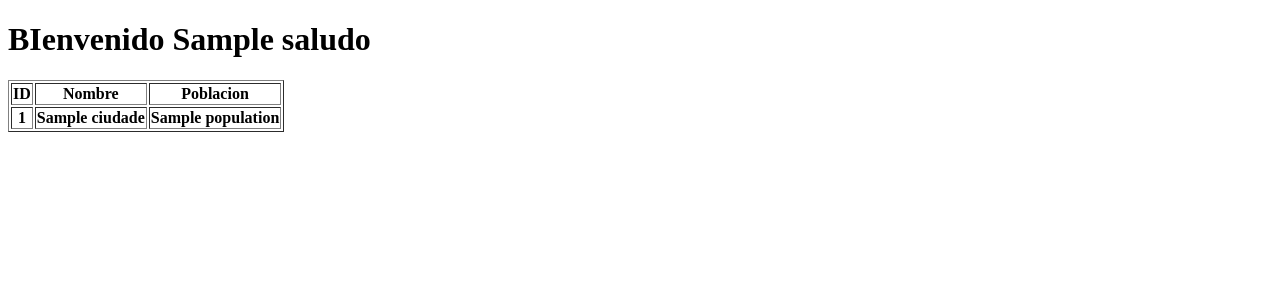
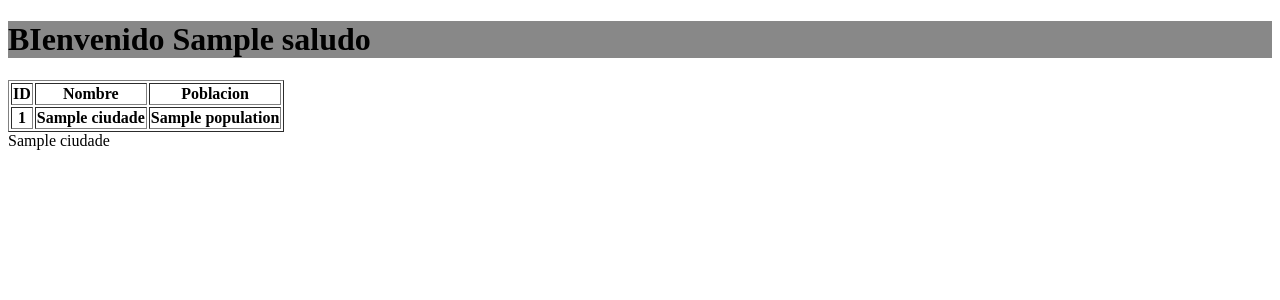
Before and after one commit to pfuentea/proyecto_base_flask, a Flask app: template app_base/templates/index.html in a window 1280 px wide. Shown: the top 300 px of the page. Run offline with Flask 3, Linux system fonts and the light colour scheme; the template is opened without the code that fills it: most values are stand-ins (such as "Sample title", 1, 10 or a date in 2020); lists and menus that the app fills with data are empty.

Commit message:
actualizacion

```diff
--- a/app_base/templates/index.html
+++ b/app_base/templates/index.html
@@ -7,6 +7,12 @@
 
 </head>
 <body>
+
+    <style>
+        h1{
+            background-color: {{color}};
+        }
+    </style>
     <h1>BIenvenido {{saludo}} </h1>
 
     <table border="1">
@@ -25,6 +31,11 @@
             {% endif %}
         {% endfor %}
     </table>
+    {% for c in ciudades %}
+    {% if c.id < 10 %}
+    {{c}}
+    {% endif %}
+    {% endfor %}
 
 </body>
 </html>
```
